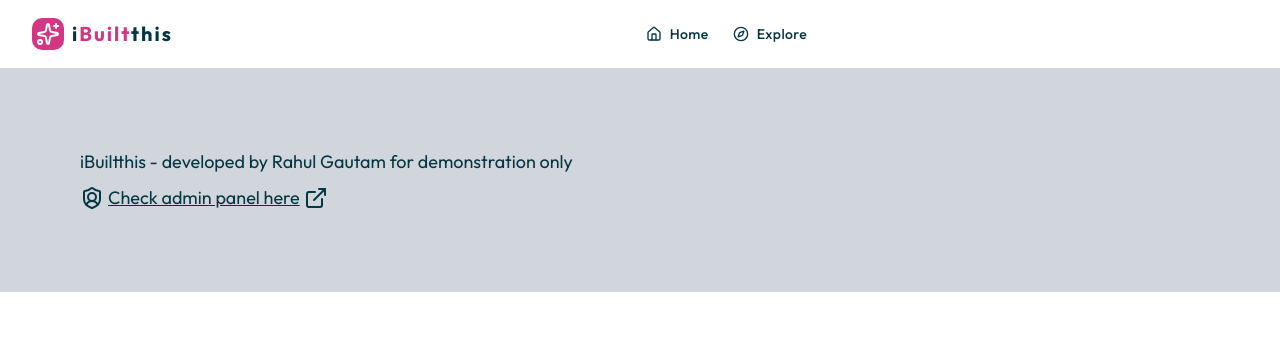
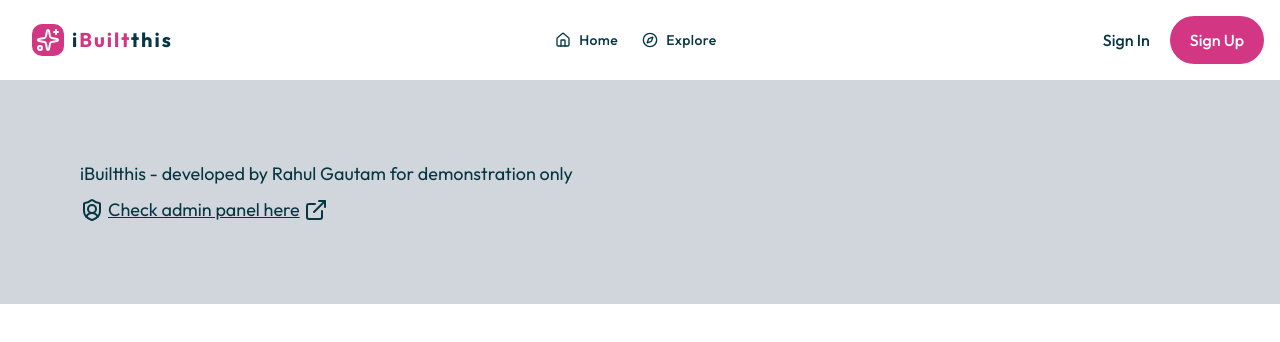
Before and after one commit to appsrahulgautam/iBuiltThis, a Next.js app: page /product in a window 1280 px wide. Shown: the top 342 px of the page. Built offline with nearby package versions, Linux system fonts and the light colour scheme; no server answers.

Commit message:
v2 Fixed login status in Live production

```diff
--- a/components/common-components/header.tsx
+++ b/components/common-components/header.tsx
@@ -9,10 +9,19 @@ import {
   UserButton,
   SignedIn,
 } from "@clerk/nextjs";
-import { Suspense } from "react";
+import { Suspense, useState } from "react";
+import { auth } from "@clerk/nextjs/server";
 
 export default function Header() {
-  const isSignedIn = true;
+  const [loginstatus, setLoginstatus] = useState(false);
+  const getLoginStatus = async () => {
+    const { userId } = await auth();
+    if (!userId) {
+      setLoginstatus(false);
+    } else {
+      setLoginstatus(true);
+    }
+  };
 
   return (
     <div className="flex flex-row  font-outfit p-4 sticky top-0 z-100 bg-ba ckground/50 backdrop-blur justify-between items-center">
@@ -30,7 +39,7 @@ export default function Header() {
         </Link>
       </div>
       {/* //TODO CHECK IF USER SIGNED IN */}
-      {isSignedIn ? (
+      {loginstatus ? (
         <Suspense fallback={<div>Laoding...</div>}>
           <div className="flex justify-center items-center gap-4">
             <SignedIn>
```
